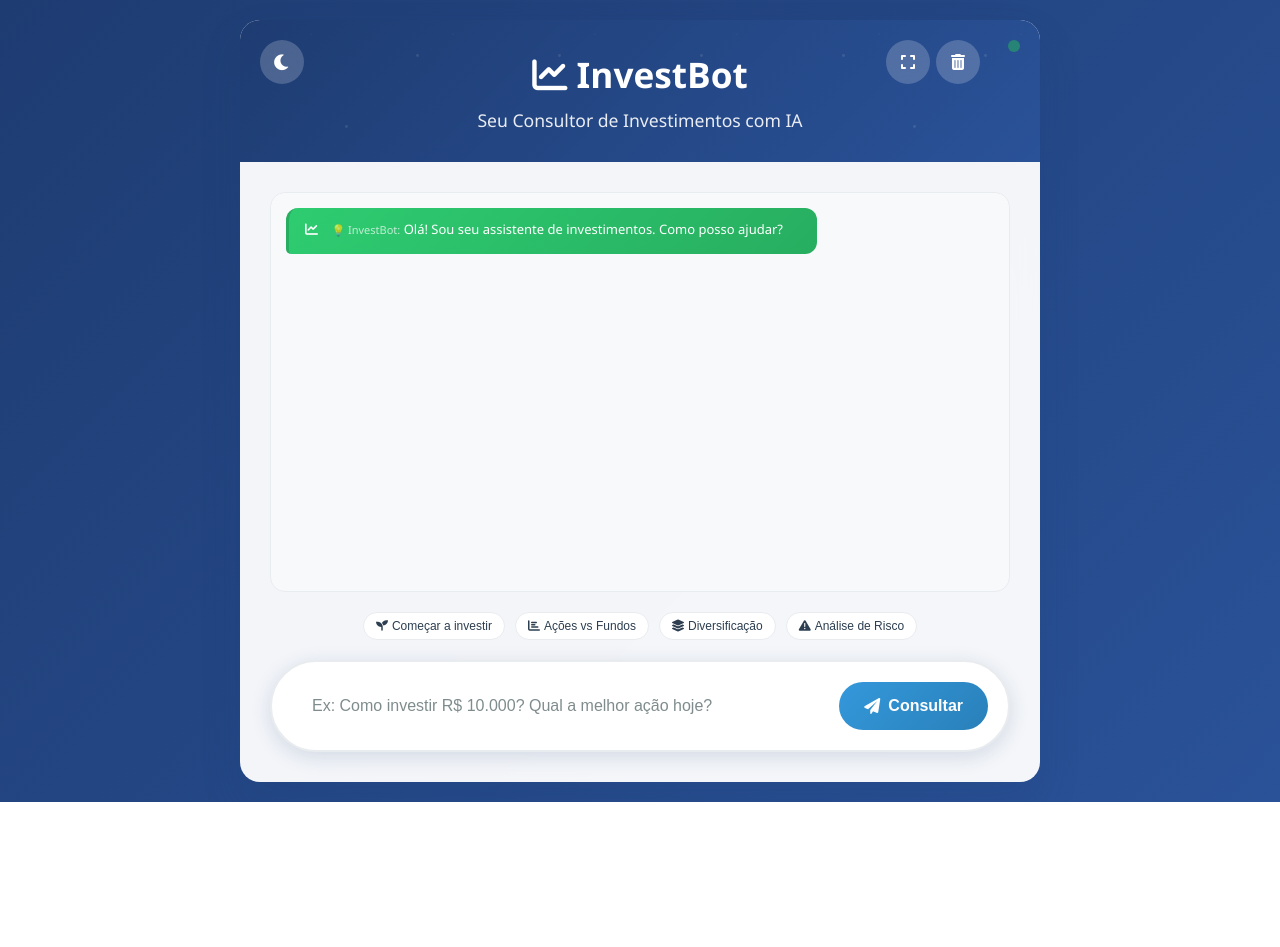
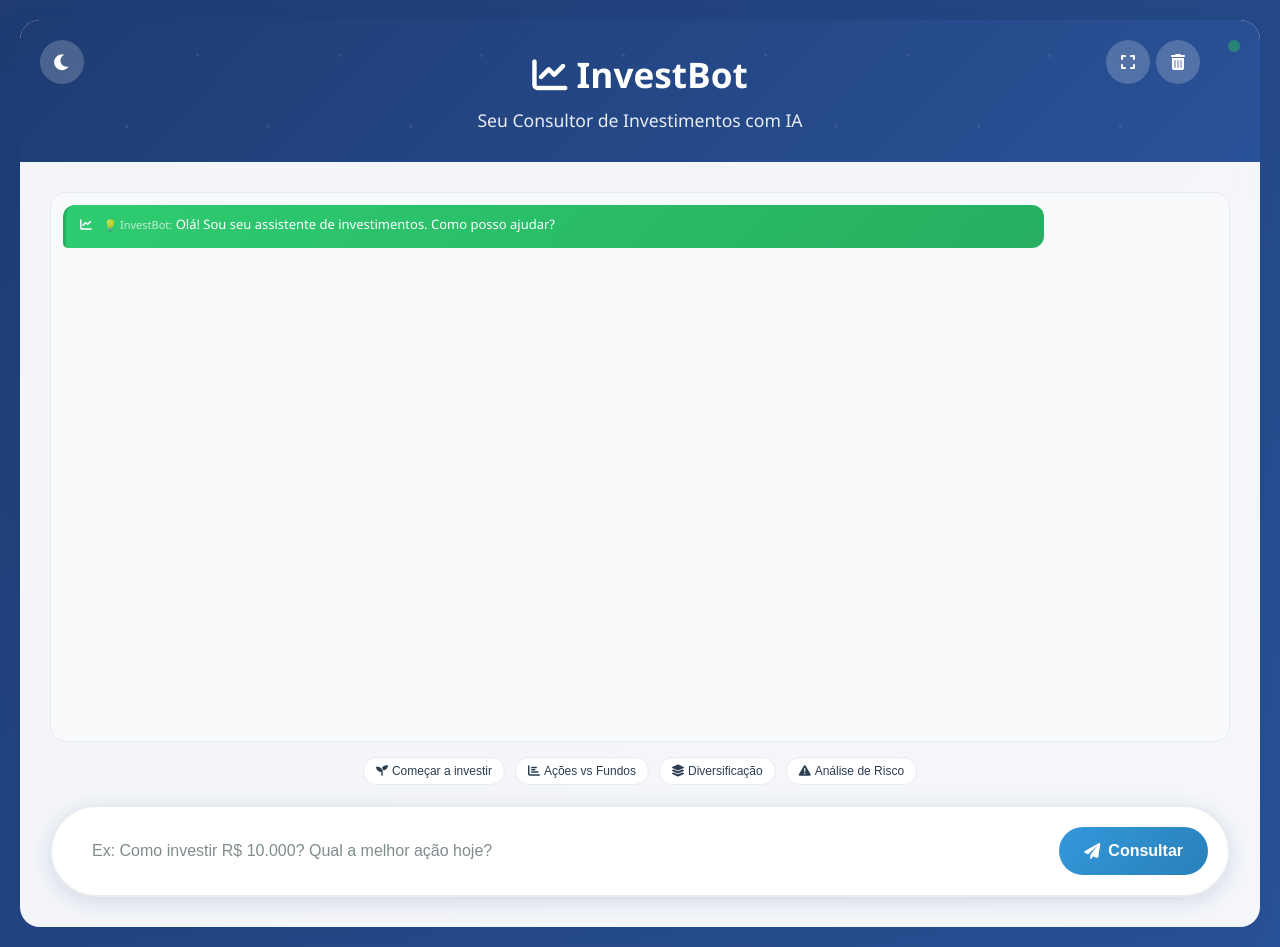
Before and after one commit to Filipefr15/agente-ia-repo, a Flask app: page / in a window 1280 px wide. Before the commit the page ends 802 px from the top, so only its background shows below. Run offline with Flask 3, Linux system fonts and the light colour scheme.

Commit message:
fix(tamanho da tela): melhorias nos tamanhos de tela e fonte do chatbot

```diff
--- a/templates/index.html
+++ b/templates/index.html
@@ -66,7 +66,7 @@
             border-radius: 20px;
             box-shadow: 0 20px 40px var(--shadow-color);
             width: 100%;
-            max-width: 800px;
+            max-width: 1400px;
             overflow: hidden;
             animation: fadeInUp 0.6s ease-out;
             transition: all 0.3s ease;
@@ -125,10 +125,10 @@
         #chat-box {
             background: var(--chat-bg);
             border-radius: 15px;
-            padding: 15px;
-            height: 400px;
+            padding: 12px;
+            height: 550px;
             overflow-y: auto;
-            margin-bottom: 20px;
+            margin-bottom: 15px;
             border: 1px solid var(--chat-border);
             scrollbar-width: thin;
             scrollbar-color: var(--scrollbar-thumb) var(--scrollbar-track);
@@ -150,14 +150,14 @@
         }
 
         .message {
-            margin-bottom: 12px;
-            padding: 12px 16px;
+            margin-bottom: 10px;
+            padding: 10px 14px;
             border-radius: 12px;
-            max-width: 75%;
+            max-width: 85%;
             animation: messageSlide 0.3s ease-out;
-            line-height: 1.4;
+            line-height: 1.5;
             position: relative;
-            font-size: 14px;
+            font-size: 13px;
         }
 
         @keyframes messageSlide {
@@ -175,7 +175,7 @@
         .user {
             background: linear-gradient(135deg, #3498db 0%, #2980b9 100%);
             color: white;
-            margin-left: 25%;
+            margin-left: 15%;
             border-bottom-right-radius: 5px;
             font-size: 13px;
         }
@@ -184,14 +184,15 @@
             content: '\f2bd';
             font-family: 'Font Awesome 6 Free';
             font-weight: 900;
-            margin-right: 10px;
+            margin-right: 8px;
+            font-size: 12px;
         }
 
         .ai {
             background: linear-gradient(135deg, #2ecc71 0%, #27ae60 100%);
             color: white;
             border-left: 3px solid #27ae60;
-            margin-right: 25%;
+            margin-right: 15%;
             border-bottom-left-radius: 5px;
             font-size: 13px;
         }
@@ -200,7 +201,32 @@
             content: '\f201';
             font-family: 'Font Awesome 6 Free';
             font-weight: 900;
-            margin-right: 10px;
+            margin-right: 8px;
+            font-size: 12px;
+        }
+
+        /* Formatação de conteúdo HTML dentro das mensagens */
+        .message strong {
+            font-weight: 700;
+            color: inherit;
+        }
+
+        .message em {
+            font-style: italic;
+        }
+
+        .message br {
+            line-height: 1.6;
+        }
+
+        .message ul,
+        .message ol {
+            margin: 6px 0;
+            padding-left: 20px;
+        }
+
+        .message li {
+            margin: 3px 0;
         }
 
         .error {
@@ -846,15 +872,17 @@
             }
 
             .message {
-                padding: 12px;
+                padding: 10px;
+                max-width: 90%;
+                font-size: 13px;
             }
 
             .user {
-                margin-left: 10%;
+                margin-left: 5%;
             }
 
             .ai {
-                margin-right: 10%;
+                margin-right: 5%;
             }
 
             .input-area {
@@ -1252,10 +1280,33 @@
             }, 2000);
         }
 
+        // Função para converter Markdown básico para HTML
+        function markdownToHtml(text) {
+            // Converte **texto** para <strong>texto</strong>
+            text = text.replace(/\*\*([^*]+)\*\*/g, '<strong>$1</strong>');
+
+            // Converte *texto* para <em>texto</em>
+            text = text.replace(/\*([^*]+)\*/g, '<em>$1</em>');
+
+            // Converte quebras de linha duplas para <br><br>
+            text = text.replace(/\n\n/g, '<br><br>');
+
+            // Converte quebras de linha simples para <br>
+            text = text.replace(/\n/g, '<br>');
+
+            return text;
+        }
+
         // Função para adicionar a mensagem ao chat
         function appendMessage(sender, text) {
             const div = document.createElement('div');
             div.classList.add('message', sender);
+
+            // Converte Markdown para HTML se for mensagem da IA
+            if (sender === 'ai') {
+                text = markdownToHtml(text);
+            }
+
             div.innerHTML = text + `<div class="message-timestamp">${getCurrentTimestamp()}</div>`;
             chatBox.appendChild(div);
             chatBox.scrollTop = chatBox.scrollHeight; // Rola para baixo
```
